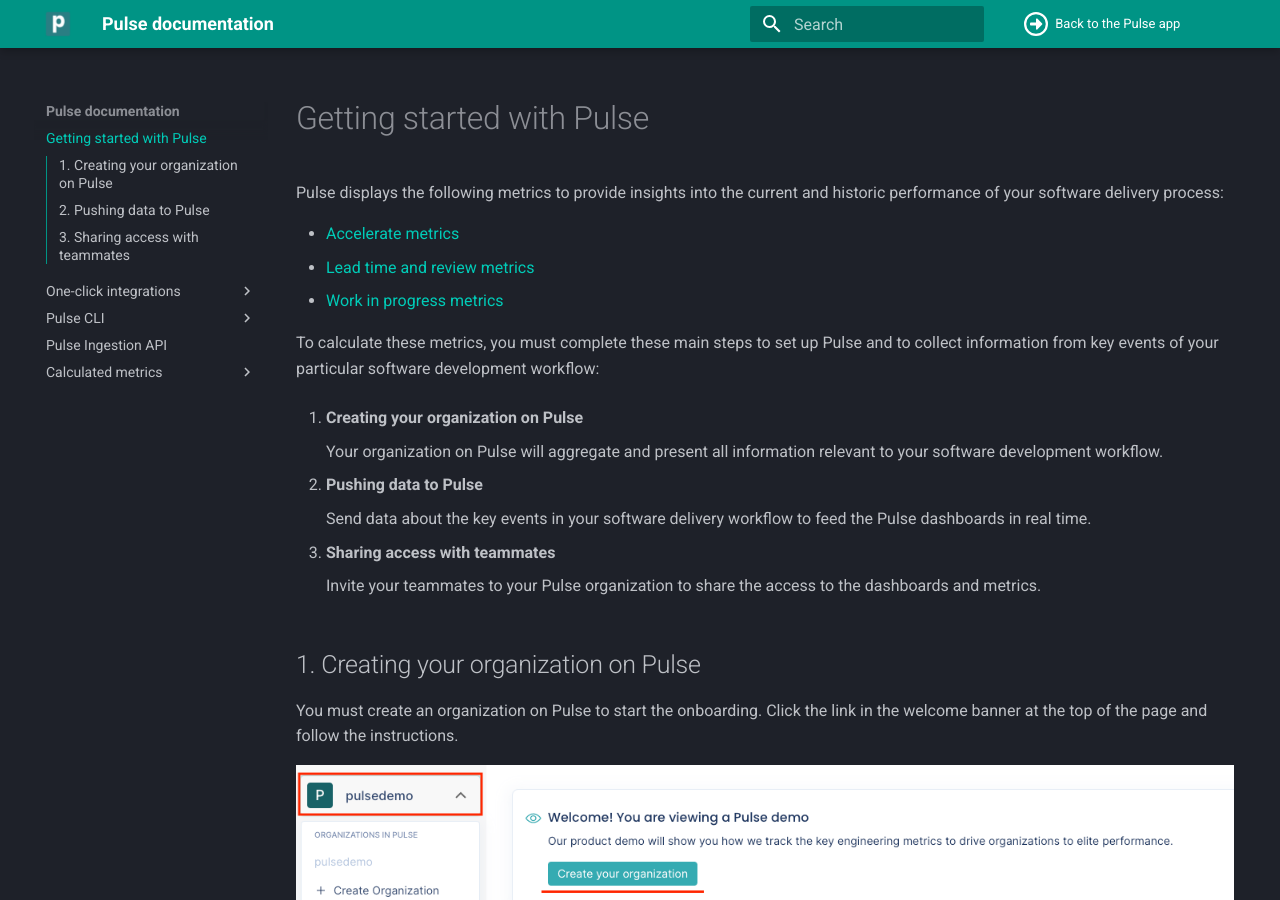
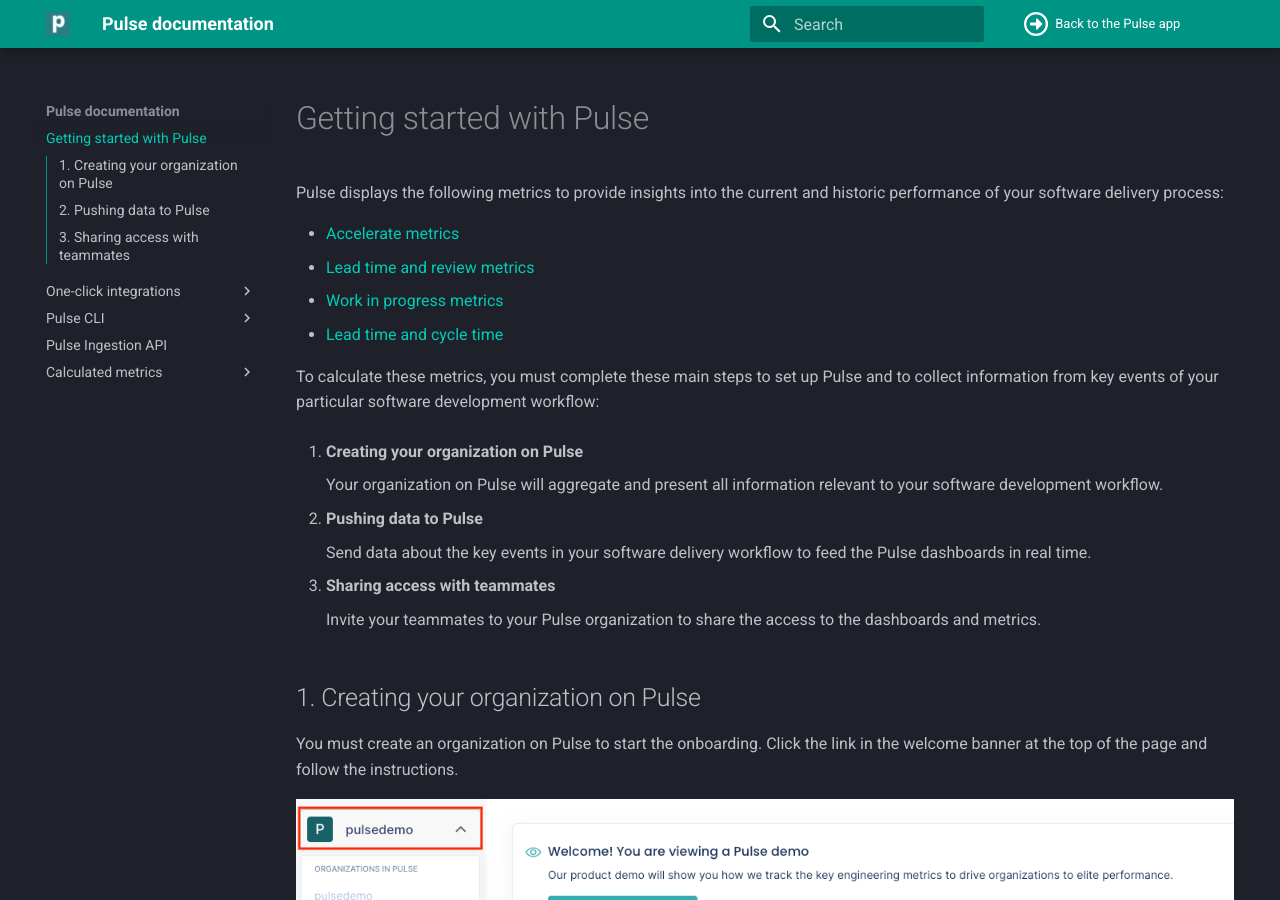
Before and after one commit to codacy/pulse-user-docs, an MkDocs documentation site: the page built from docs/index.md, in a window 1280 px wide and 900 px high. Built offline with MkDocs 1.6.1 and Material for MkDocs 9.7.7, drawn with Linux system fonts in a browser that asks for light colours.

Commit message:
feature: Add link to lead and cycle time on documentation home page

```diff
--- a/docs/index.md
+++ b/docs/index.md
@@ -5,6 +5,7 @@
 -   [Accelerate metrics](metrics/accelerate.md)
 -   [Lead time and review metrics](metrics/lead-time-reviews.md)
 -   [Work in progress metrics](metrics/work-in-progress.md)
+-   [Lead time and cycle time](metrics/lead-cycle-time.md)
 
 To calculate these metrics, you must complete these main steps to set up Pulse and to collect information from key events of your particular software development workflow:
 
```
